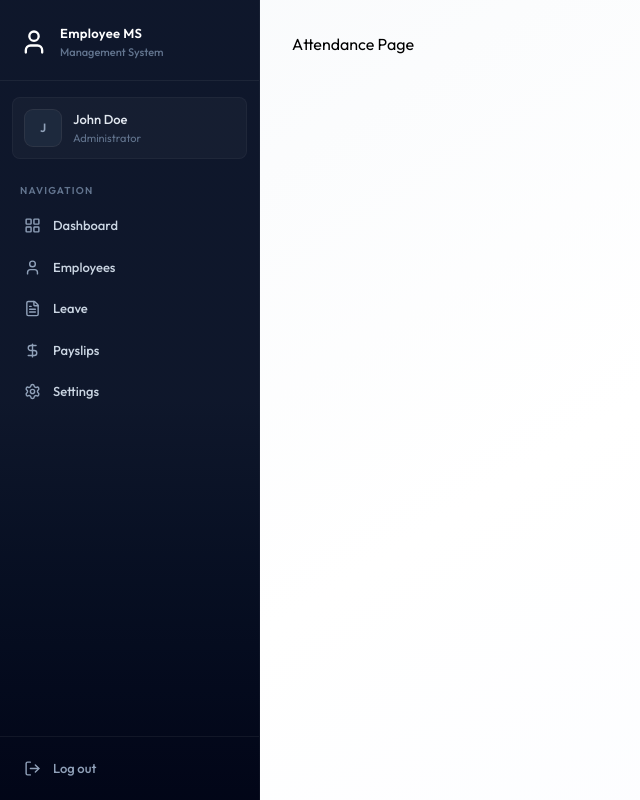
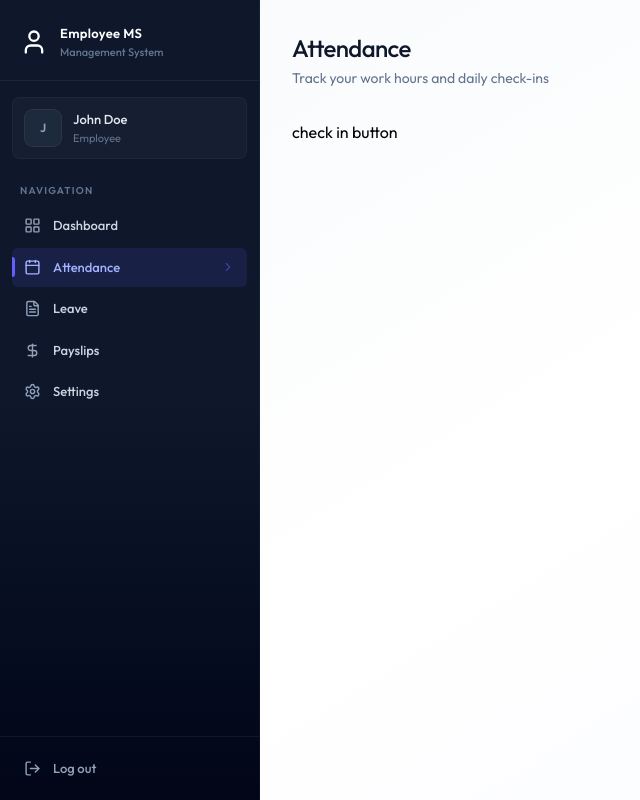
Before and after one commit to Shakithyanshaw/FULLSTACK-Employee-Management-System, a React (Vite) app in the folder client/: page /attendance in a window 1280 px wide. Shown: the whole page, without its empty margins (0-640 px from the left). Built offline with nearby package versions, Linux system fonts and the light colour scheme.

Commit message:
feat: implement Attendance page

```diff
--- a/client/src/components/Sidebar.jsx
+++ b/client/src/components/Sidebar.jsx
@@ -28,7 +28,7 @@
     setMobileOpen(false);
   }, [pathname]);
 
-  const role = 'ADMIN' || 'EMPLOYEE';
+  const role = '' || 'EMPLOYEE';
 
   const navItems = [
     { name: 'Dashboard', href: '/dashboard', icon: LayoutGridIcon },
--- a/client/src/pages/Attendance.tsx
+++ b/client/src/pages/Attendance.tsx
@@ -1,7 +1,50 @@
+import { useCallback, useEffect, useState } from 'react';
+import { dummyAttendanceData } from '../assets/assets';
+import Loading from '../components/Loading';
+
 const Attendance = () => {
+  const [history, setHistory] = useState([]);
+  const [loading, setLoading] = useState(true);
+  const [isDeleted, setIsDeleted] = useState(false);
+
+  const fetchData = useCallback(async () => {
+    setHistory(dummyAttendanceData);
+    setTimeout(() => {
+      setLoading(false);
+    }, 1000);
+  }, []);
+
+  useEffect(() => {
+    fetchData();
+  }, [fetchData]);
+
+  if (loading) return <Loading />;
+
+  const today = new Date();
+  today.setHours(0, 0, 0, 0);
+  const todayRecord = history.find(
+    (r) => new Date(r.date).toDateString() === today.toDateString(),
+  );
+
   return (
-    <div>
-      <h1>Attendance Page</h1>
+    <div className="animate-fade-in">
+      <div className="page-header">
+        <h1 className="page-title">Attendance</h1>
+        <p className="page-subtitle">
+          Track your work hours and daily check-ins
+        </p>
+      </div>
+
+      {isDeleted ? (
+        <div className="mb-8 p-6 bg-rose-50 border border-rose-200 rounded-2xl text-center">
+          <p className="text-rose-600">
+            You can no longer clock in or out because your employee records have
+            been marked as deleted.
+          </p>
+        </div>
+      ) : (
+        <div className="mb-8">check in button</div>
+      )}
     </div>
   );
 };
--- a/client/src/pages/Employees.jsx
+++ b/client/src/pages/Employees.jsx
@@ -26,7 +26,7 @@
 
   useEffect(() => {
     fetchEmployees();
-  }, []);
+  }, [fetchEmployees]);
 
   const filtered = employees.filter((emp) =>
     `${emp.firstName} ${emp.lastName} ${emp.position}`
```
